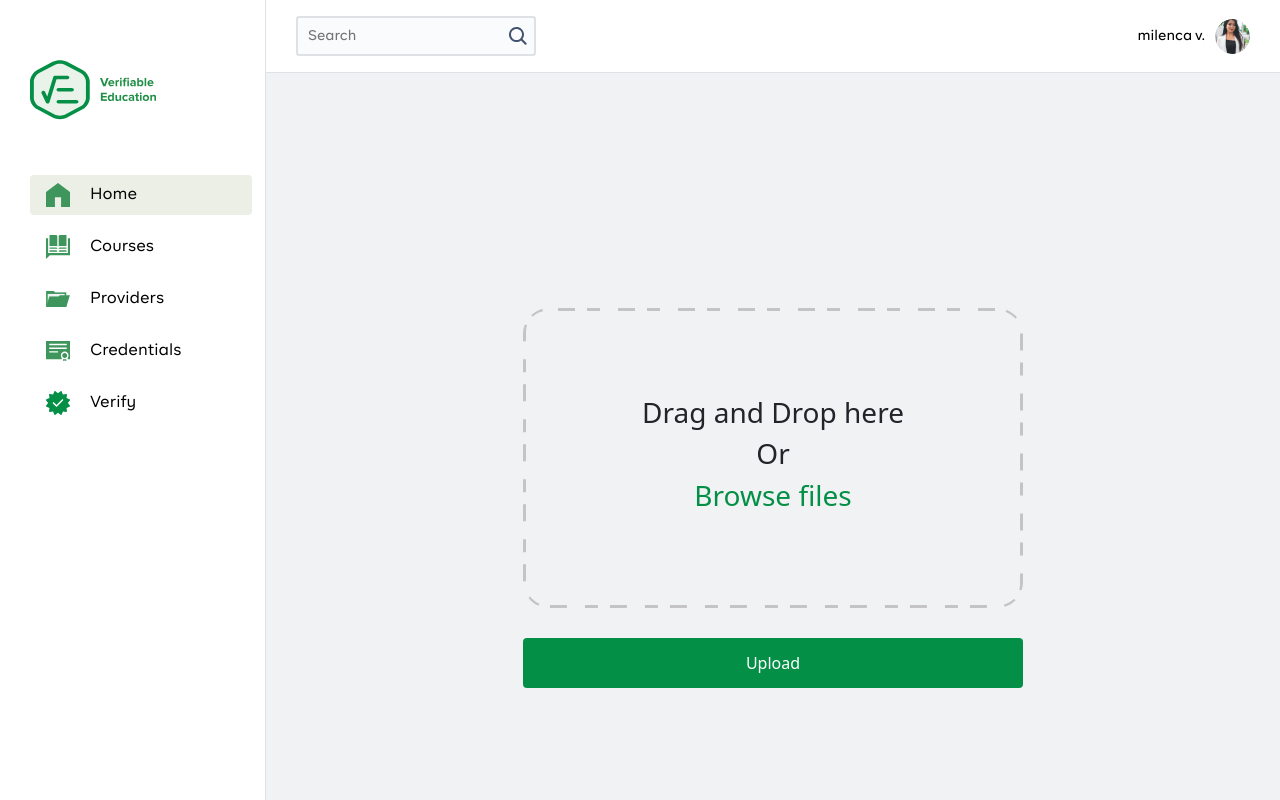
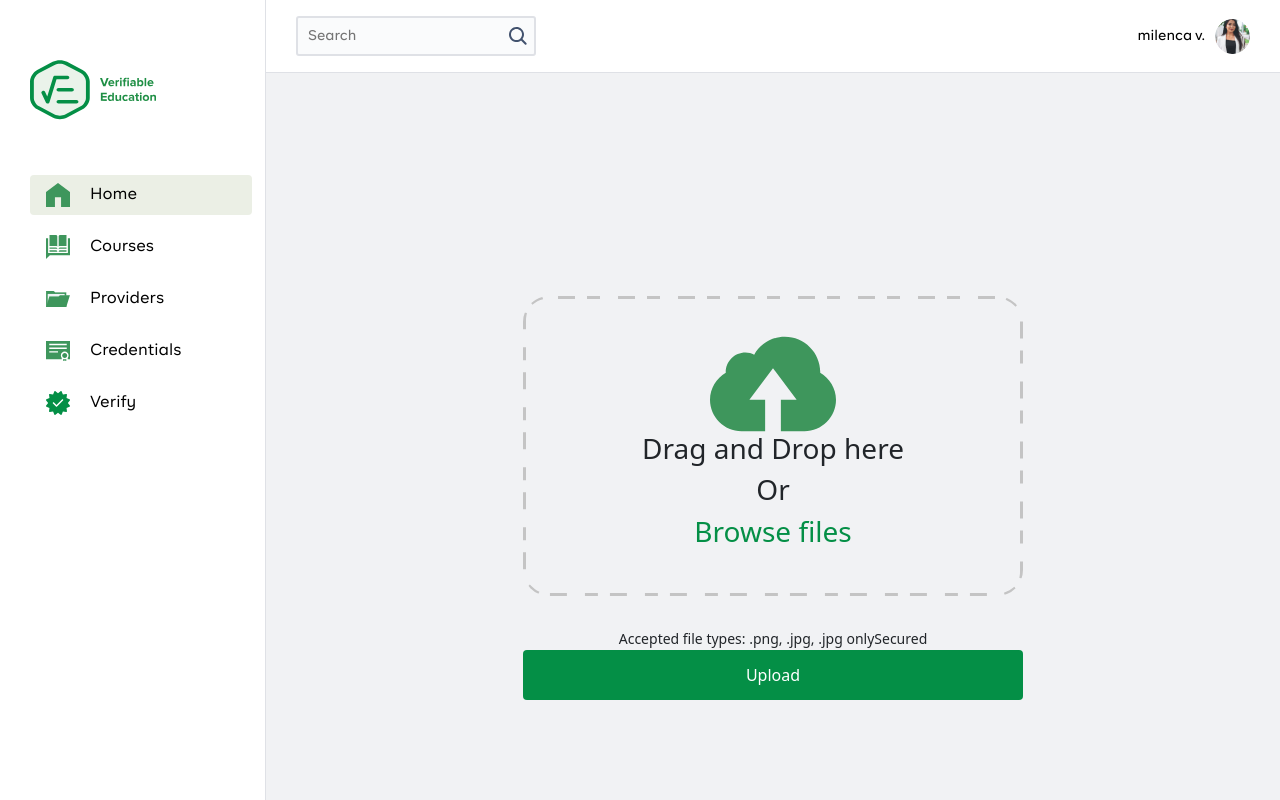
Before and after one commit to scimitar19/Angular-assignment, a React (Create React App) app: page /verify in a window 1280 px wide. Built offline with nearby package versions, Linux system fonts and the light colour scheme; a small style sheet from the web is missing.

Commit message:
new styles added

```diff
--- a/src/pages/Verify/index.tsx
+++ b/src/pages/Verify/index.tsx
@@ -2,14 +2,24 @@ import React from "react"
 import { Button } from "react-bootstrap"
 import Box from "../../components/Box"
 import Style from './verify.module.scss'
+import uploadIcon from '../../assets/icons/upload.svg'
 
-const Verify: React.FC = ()=>{
+const Verify: React.FC = ({children})=>{
     return(
+
       <Box className={`${Style.BoxContainer} raw`}>
+          {children}
           <Box className={`${Style.BoxUpload}`}>
+                <img src={uploadIcon} alt="" />
                 <h3>Drag and Drop here</h3>
                 <h3>Or</h3>
                 <h3 className={Style.Green}>Browse files</h3>
+          </Box>
+          <Box className={`${Style.BoxInfo}`} >
+            <small>Accepted file types: .png, .jpg, .jpg only</small>
+            <small>
+              Secured
+            </small>
           </Box>
           <Button className={`${Style.updatedBtn}`} >Upload</Button>
       </Box>
```
